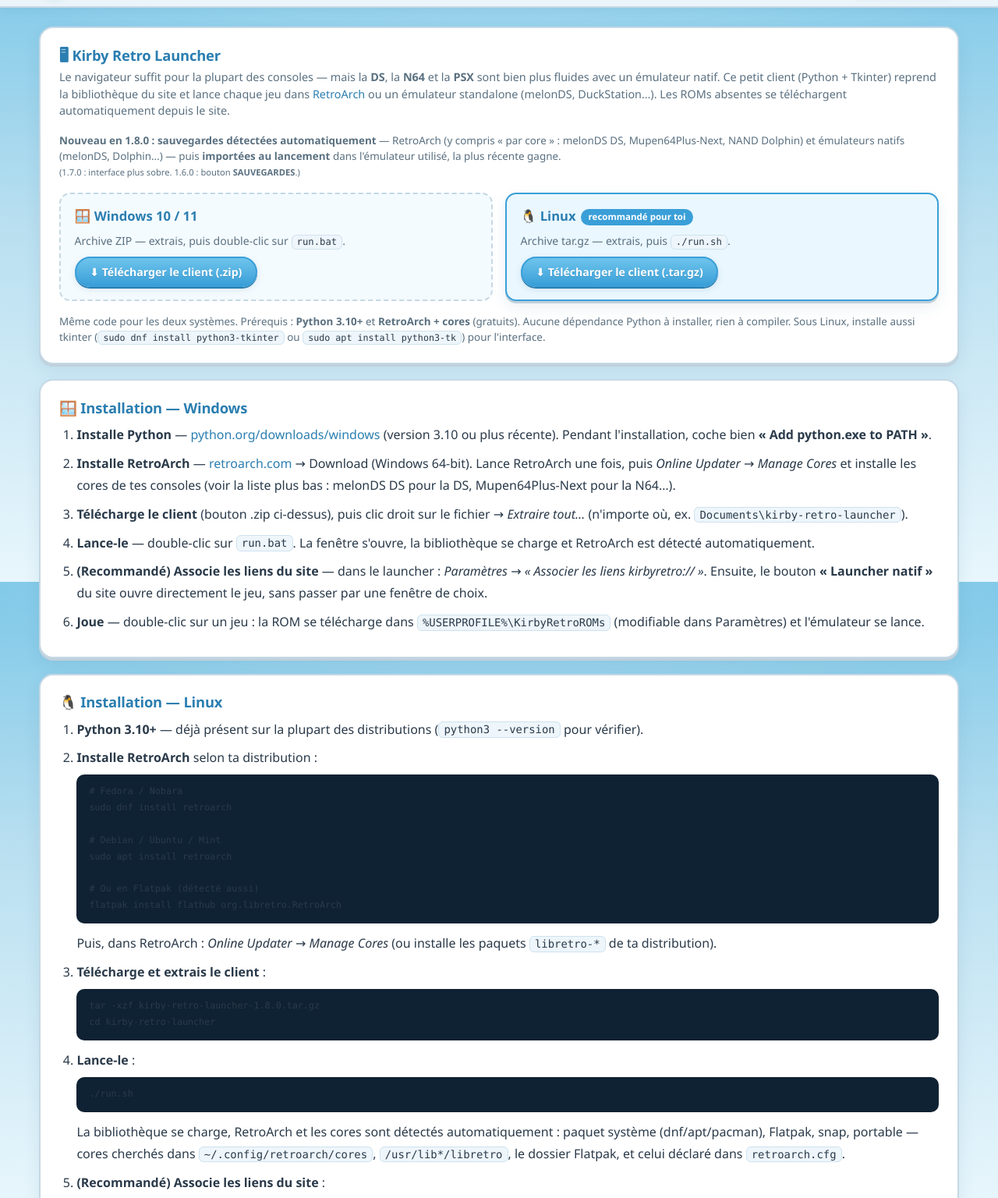
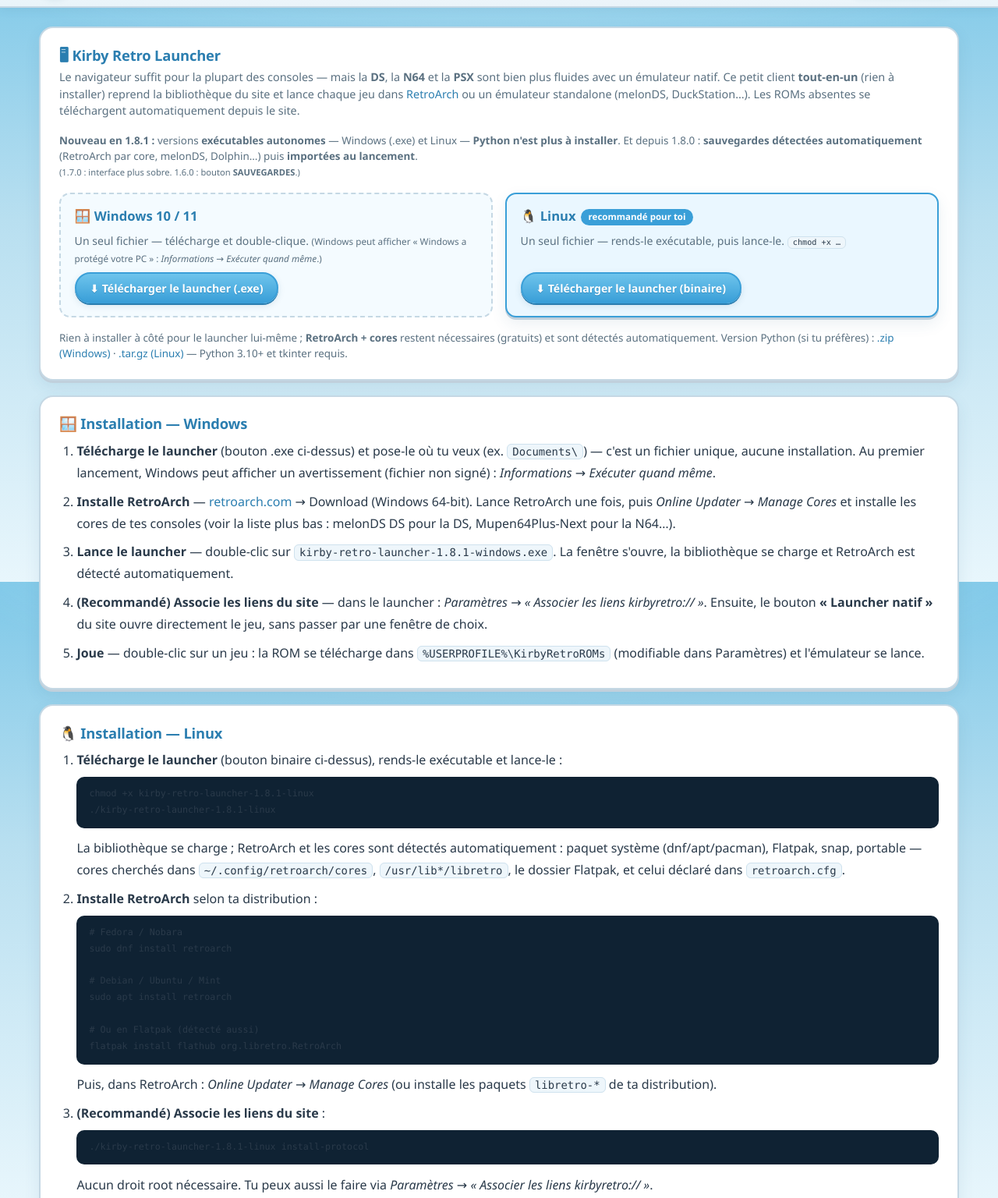
Before and after one commit to Trimisdumb/kirby-retro, a website: page public/client.html in a window 1280 px wide. Shown: the part 54-1590 px from the top of the page at 78% size. Drawn offline with Linux system fonts and the light colour scheme.

Commit message:
Exécutables autonomes (.exe Windows / binaire Linux) via PyInstaller (v1.8.1)

```diff
--- a/public/client.html
+++ b/public/client.html
@@ -64,34 +64,34 @@
       <p class="muted">
         Le navigateur suffit pour la plupart des consoles — mais la <strong>DS</strong>, la <strong>N64</strong> et
         la <strong>PSX</strong> sont bien plus fluides avec un émulateur natif. Ce petit client
-        (Python + Tkinter) reprend la bibliothèque du site et lance chaque jeu dans
+        <strong>tout-en-un</strong> (rien à installer) reprend la bibliothèque du site et lance chaque jeu dans
         <a href="https://www.retroarch.com/" target="_blank" rel="noreferrer">RetroArch</a> ou un émulateur
         standalone (melonDS, DuckStation…). Les ROMs absentes se téléchargent automatiquement depuis le site.
       </p>
       <p class="hint" style="margin-top:-2px">
-        <strong>Nouveau en 1.8.0 :</strong> <strong>sauvegardes détectées automatiquement</strong> — RetroArch
-        (y compris « par core » : melonDS DS, Mupen64Plus-Next, NAND Dolphin) et émulateurs natifs
-        (melonDS, Dolphin…) — puis <strong>importées au lancement</strong> dans l'émulateur utilisé,
-        la plus récente gagne.
+        <strong>Nouveau en 1.8.1 :</strong> versions <strong>exécutables autonomes</strong> — Windows (.exe) et Linux —
+        <strong>Python n'est plus à installer</strong>. Et depuis 1.8.0 : <strong>sauvegardes détectées
+        automatiquement</strong> (RetroArch par core, melonDS, Dolphin…) puis <strong>importées au lancement</strong>.
         <br><small>(1.7.0 : interface plus sobre. 1.6.0 : bouton <strong>SAUVEGARDES</strong>.)</small>
       </p>
       <div class="dl-grid">
         <div class="dl-card" id="dl-win">
           <strong>🪟 Windows 10 / 11</strong>
-          <p>Archive ZIP — extrais, puis double-clic sur <code class="inline-code">run.bat</code>.</p>
-          <a class="btn" href="/downloads/kirby-retro-launcher-1.8.0.zip" download>⬇ Télécharger le client (.zip)</a>
+          <p>Un seul fichier — télécharge et double-clique. <small>(Windows peut afficher « Windows a protégé
+          votre PC » : <em>Informations → Exécuter quand même</em>.)</small></p>
+          <a class="btn" href="/downloads/kirby-retro-launcher-1.8.1-windows.exe" download>⬇ Télécharger le launcher (.exe)</a>
         </div>
         <div class="dl-card" id="dl-linux">
           <strong>🐧 Linux</strong>
-          <p>Archive tar.gz — extrais, puis <code class="inline-code">./run.sh</code>.</p>
-          <a class="btn" href="/downloads/kirby-retro-launcher-1.8.0.tar.gz" download>⬇ Télécharger le client (.tar.gz)</a>
+          <p>Un seul fichier — rends-le exécutable, puis lance-le. <small><code class="inline-code">chmod +x …</code></small></p>
+          <a class="btn" href="/downloads/kirby-retro-launcher-1.8.1-linux" download>⬇ Télécharger le launcher (binaire)</a>
         </div>
       </div>
       <p class="hint">
-        Même code pour les deux systèmes. Prérequis : <strong>Python 3.10+</strong> et <strong>RetroArch + cores</strong>
-        (gratuits). Aucune dépendance Python à installer, rien à compiler. Sous Linux, installe aussi tkinter
-        (<code class="inline-code">sudo dnf install python3-tkinter</code> ou
-        <code class="inline-code">sudo apt install python3-tk</code>) pour l'interface.
+        Rien à installer à côté pour le launcher lui-même ; <strong>RetroArch + cores</strong> restent nécessaires
+        (gratuits) et sont détectés automatiquement. Version Python (si tu préfères) :
+        <a href="/downloads/kirby-retro-launcher-1.8.1.zip">.zip (Windows)</a> ·
+        <a href="/downloads/kirby-retro-launcher-1.8.1.tar.gz">.tar.gz (Linux)</a> — Python 3.10+ et tkinter requis.
       </p>
     </section>
 
@@ -99,9 +99,10 @@
       <h2>🪟 Installation — Windows</h2>
       <ol>
         <li>
-          <strong>Installe Python</strong> — <a href="https://www.python.org/downloads/windows/" target="_blank" rel="noreferrer">python.org/downloads/windows</a>
-          (version 3.10 ou plus récente). Pendant l'installation, coche bien
-          <strong>« Add python.exe to PATH »</strong>.
+          <strong>Télécharge le launcher</strong> (bouton .exe ci-dessus) et pose-le où tu veux
+          (ex. <code class="inline-code">Documents\</code>) — c'est un fichier unique, aucune installation.
+          Au premier lancement, Windows peut afficher un avertissement (fichier non signé) :
+          <em>Informations → Exécuter quand même</em>.
         </li>
         <li>
           <strong>Installe RetroArch</strong> — <a href="https://www.retroarch.com/" target="_blank" rel="noreferrer">retroarch.com</a>
@@ -110,11 +111,8 @@
           (voir la liste plus bas : melonDS DS pour la DS, Mupen64Plus-Next pour la N64…).
         </li>
         <li>
-          <strong>Télécharge le client</strong> (bouton .zip ci-dessus), puis clic droit sur le fichier →
-          <em>Extraire tout…</em> (n'importe où, ex. <code class="inline-code">Documents\kirby-retro-launcher</code>).
-        </li>
-        <li>
-          <strong>Lance-le</strong> — double-clic sur <code class="inline-code">run.bat</code>. La fenêtre s'ouvre,
+          <strong>Lance le launcher</strong> — double-clic sur
+          <code class="inline-code">kirby-retro-launcher-1.8.1-windows.exe</code>. La fenêtre s'ouvre,
           la bibliothèque se charge et RetroArch est détecté automatiquement.
         </li>
         <li>
@@ -135,8 +133,13 @@
       <h2>🐧 Installation — Linux</h2>
       <ol>
         <li>
-          <strong>Python 3.10+</strong> — déjà présent sur la plupart des distributions
-          (<code class="inline-code">python3 --version</code> pour vérifier).
+          <strong>Télécharge le launcher</strong> (bouton binaire ci-dessus), rends-le exécutable et lance-le :
+          <pre><code>chmod +x kirby-retro-launcher-1.8.1-linux
+./kirby-retro-launcher-1.8.1-linux</code></pre>
+          La bibliothèque se charge ; RetroArch et les cores sont détectés automatiquement : paquet système
+          (dnf/apt/pacman), Flatpak, snap, portable — cores cherchés dans
+          <code class="inline-code">~/.config/retroarch/cores</code>, <code class="inline-code">/usr/lib*/libretro</code>,
+          le dossier Flatpak, et celui déclaré dans <code class="inline-code">retroarch.cfg</code>.
         </li>
         <li>
           <strong>Installe RetroArch</strong> selon ta distribution :
@@ -152,21 +155,8 @@
           <code class="inline-code">libretro-*</code> de ta distribution).
         </li>
         <li>
-          <strong>Télécharge et extrais le client</strong> :
-          <pre><code>tar -xzf kirby-retro-launcher-1.8.0.tar.gz
-cd kirby-retro-launcher</code></pre>
-        </li>
-        <li>
-          <strong>Lance-le</strong> :
-          <pre><code>./run.sh</code></pre>
-          La bibliothèque se charge, RetroArch et les cores sont détectés automatiquement :
-          paquet système (dnf/apt/pacman), Flatpak, snap, portable — cores cherchés dans
-          <code class="inline-code">~/.config/retroarch/cores</code>, <code class="inline-code">/usr/lib*/libretro</code>,
-          le dossier Flatpak, et celui déclaré dans <code class="inline-code">retroarch.cfg</code>.
-        </li>
-        <li>
           <strong>(Recommandé) Associe les liens du site</strong> :
-          <pre><code>./run.sh install-protocol</code></pre>
+          <pre><code>./kirby-retro-launcher-1.8.1-linux install-protocol</code></pre>
           Aucun droit root nécessaire. Tu peux aussi le faire via
           <em>Paramètres → « Associer les liens kirbyretro:// »</em>.
         </li>
@@ -239,7 +229,7 @@
       <details class="faq">
         <summary>Sur Linux : « Aucun émulateur configuré » ou « core introuvable »</summary>
         <p>
-          Mets à jour le launcher en <strong>1.8.0</strong> : il détecte RetroArch installé par
+          Mets à jour le launcher en <strong>1.8.1</strong> : il détecte RetroArch installé par
           <code class="inline-code">dnf</code>, <code class="inline-code">apt</code>, <code class="inline-code">pacman</code>,
           Flatpak, snap ou en archive, et cherche les cores dans <code class="inline-code">~/.config/retroarch/cores</code>,
           <code class="inline-code">/usr/lib*/libretro</code> et le dossier déclaré dans
@@ -280,7 +270,7 @@
       <details class="faq">
         <summary>Comment jouer en ligne avec un ami ? (netplay)</summary>
         <p>
-          Mets à jour le launcher en <strong>1.8.0</strong> chez vous deux, puis :
+          Mets à jour le launcher en <strong>1.8.1</strong> chez vous deux, puis :
         </p>
         <ol>
           <li>L'un de vous sélectionne le jeu et clique <strong>🌐 En ligne → Héberger</strong>.</li>
@@ -337,7 +327,7 @@
   <footer class="wrap foot">
     <div class="foot-row">
       <p><a href="/">← Retour à la bibliothèque</a> · <a href="/upload.html">Ajouter une ROM</a> · <a href="/licenses.html">licences</a></p>
-      <p class="muted">Kirby Retro Launcher v1.8.0</p>
+      <p class="muted">Kirby Retro Launcher v1.8.1</p>
     </div>
   </footer>
 
```
Also changed, not shown: launcher/README.md, launcher/icon.ico (added), 5 other files.
